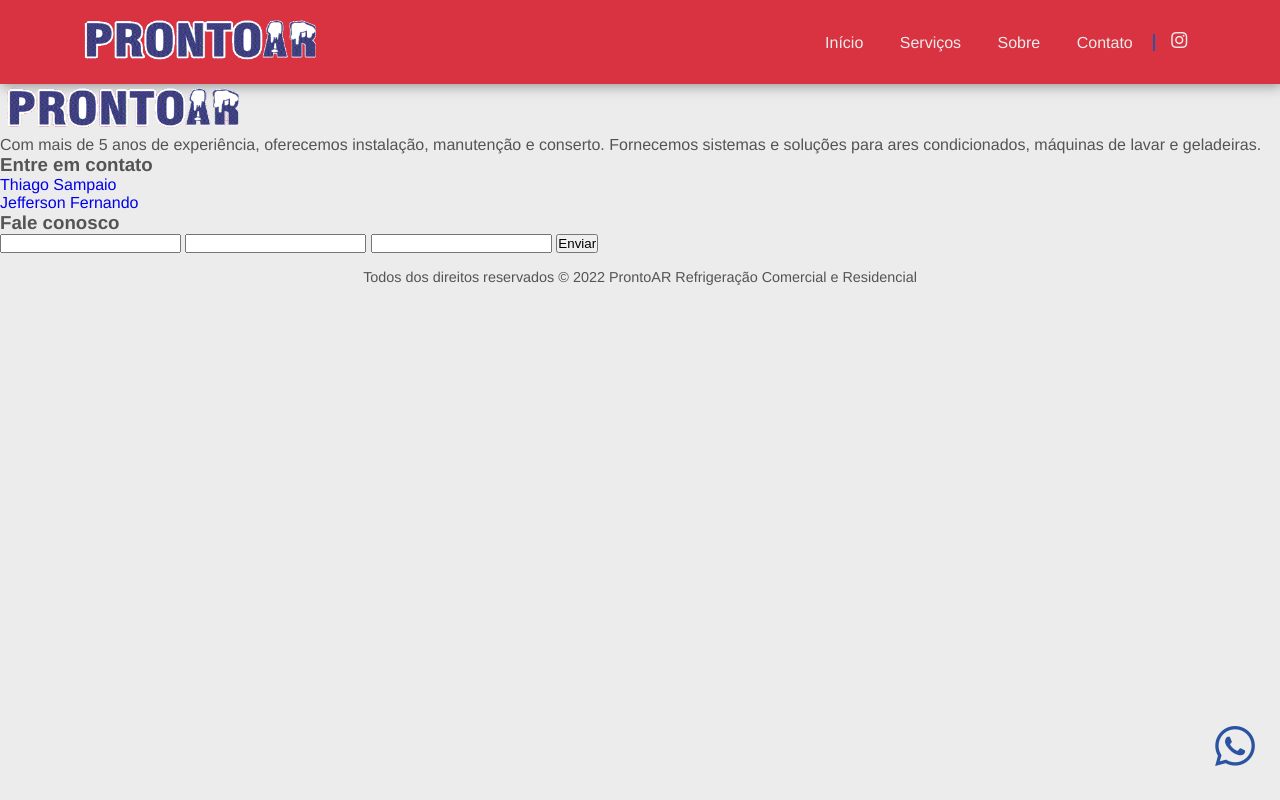
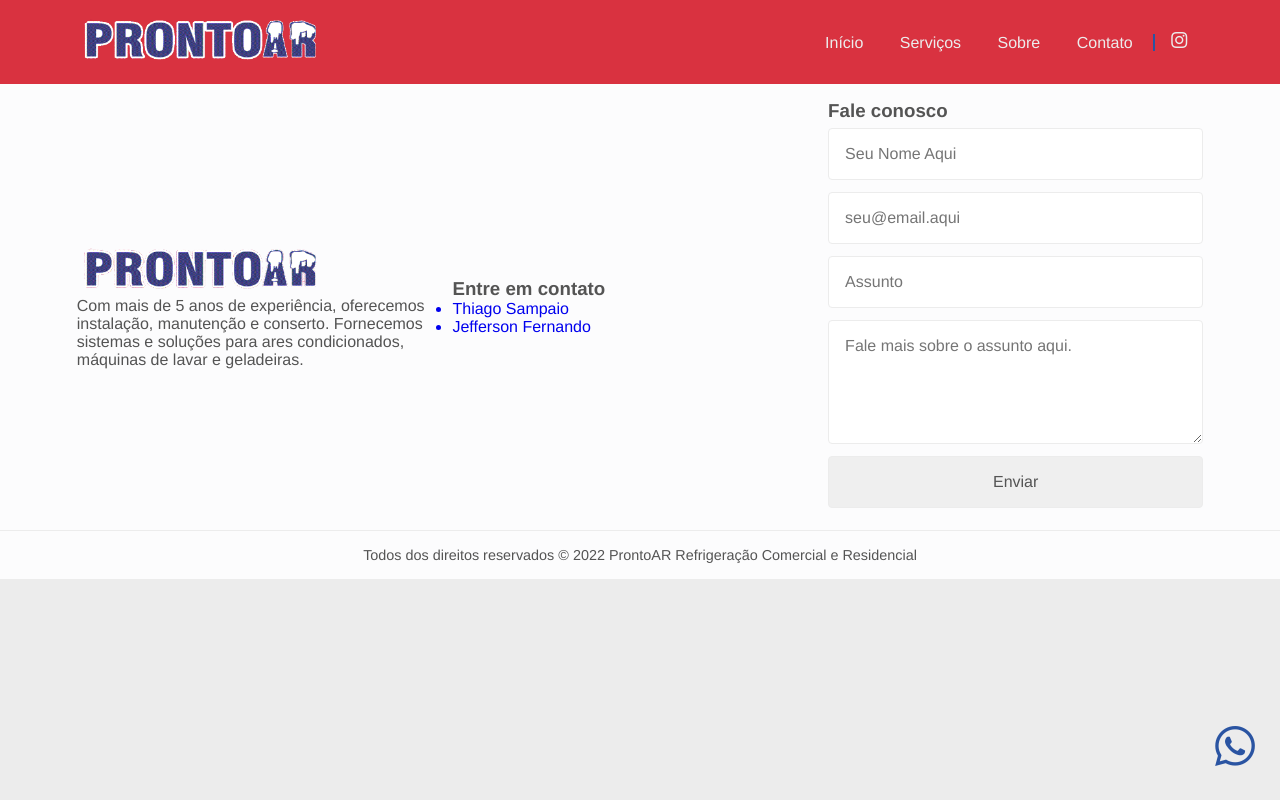
Before and after one commit to raysantori/website-prontoar, a plain HTML site: page pages/home.html in a window 1280 px wide. Drawn offline with nearby package versions, Linux system fonts and the light colour scheme.

Commit message:
feat. form css

```diff
--- a/assets/style/global.css
+++ b/assets/style/global.css
@@ -50,10 +50,34 @@ body{
     background-color: var(--cor-primaria);
 }
 
+input,textarea{
+    width: 100%;
+    color: var(--cor-conteudo);
+    padding: 1rem;
+    border: 1px solid var(--cor-fundo);
+    border-radius: 4px;
+    margin: 6px;
+}
+
+input,textarea,::placeholder{
+    font-family: var(--fonte-conteudo);
+    font-size: 1rem;
+}
+
+input:focus,textarea:focus{
+    outline: 1px solid var(--cor-secundaria);
+}
+
 .flex-center-center{
     display: flex;
     justify-content: center;
     align-items: center;
+}
+
+.flex-center-column{
+    display: flex;
+    align-items: center;
+    flex-direction: column;
 }
 
 .flex-spacebetween-center{
@@ -67,6 +91,7 @@ body{
 }
 
 footer{
+    border-top: 1px solid var(--cor-fundo);
     padding: 1rem;
 }
 
--- a/assets/style/index.css
+++ b/assets/style/index.css
@@ -32,3 +32,15 @@ header a:nth-child(5)::before{
     content: '';
     border-right: 2px solid var(--cor-secundaria);
 }
+
+section{
+    padding: 1rem 6%;
+}
+
+.bloco-contato{
+    width: 33.3%;
+}
+
+#contato, footer{
+    background-color: var(--cor-sobreposta);
+}
--- a/pages/home.html
+++ b/pages/home.html
@@ -39,12 +39,12 @@
             </ul>
         </nav>
     </header>
-    <section id="contato">
-        <div>
+    <section class="flex-spacebetween-center" id="contato">
+        <div class="bloco-contato">
             <img class="logo" src="../assets/images/prontoar-logo-transparent.png" alt="Logo ProntoAR">
             <p>Com mais de 5 anos de experiência, oferecemos instalação, manutenção e conserto. Fornecemos sistemas e soluções para ares condicionados, máquinas de lavar e geladeiras.</p>
         </div>
-        <div>
+        <div class="bloco-contato">
             <h3>Entre em contato</h3>
             <ul>
                 <a href="http://wa.me/5566992351961" target="_blank" rel="noopener noreferrer">
@@ -55,12 +55,13 @@
                 </a>
             </ul>
         </div>
-        <div>
+        <div class="bloco-contato">
             <h3>Fale conosco</h3>
-            <form action="">
-                <input type="text" name="nome" id="nome">
-                <input type="email" name="email" id="email">
-                <input type="text" name="subject" id="subject">
+            <form class="flex-center-column" action="#" autocomplete="on">
+                <input type="text" name="nome" id="nome" autocomplete="name" placeholder="Seu Nome Aqui" required>
+                <input type="email" name="email" id="email"  autocomplete="email" placeholder="seu@email.aqui" required>
+                <input type="text" name="subject" id="subject"  autocomplete="off" placeholder="Assunto" required>
+                <textarea name="message" id="" cols="30" rows="5"  autocomplete="off" placeholder="Fale mais sobre o assunto aqui." required></textarea>
                 <input type="submit" value="Enviar">
             </form>
         </div>
```
